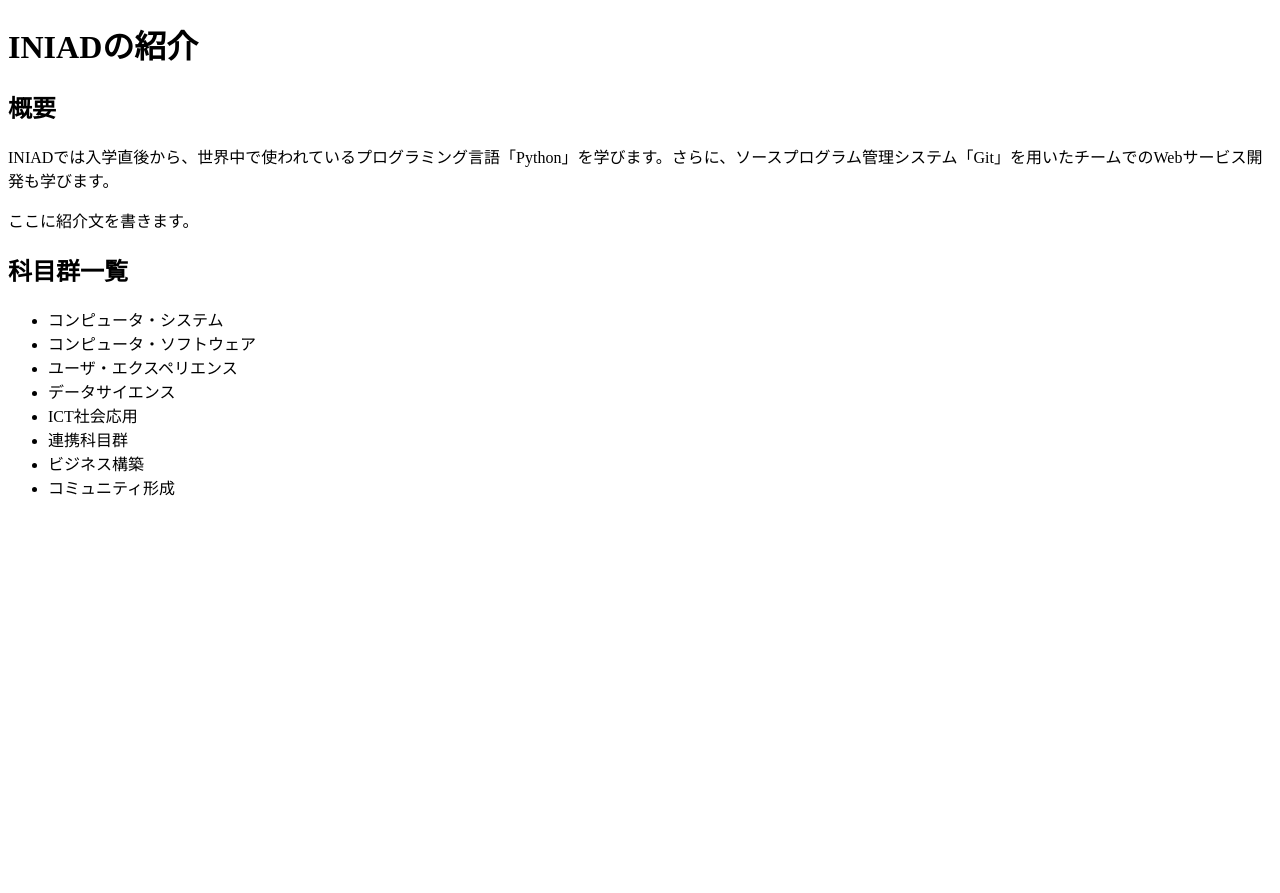
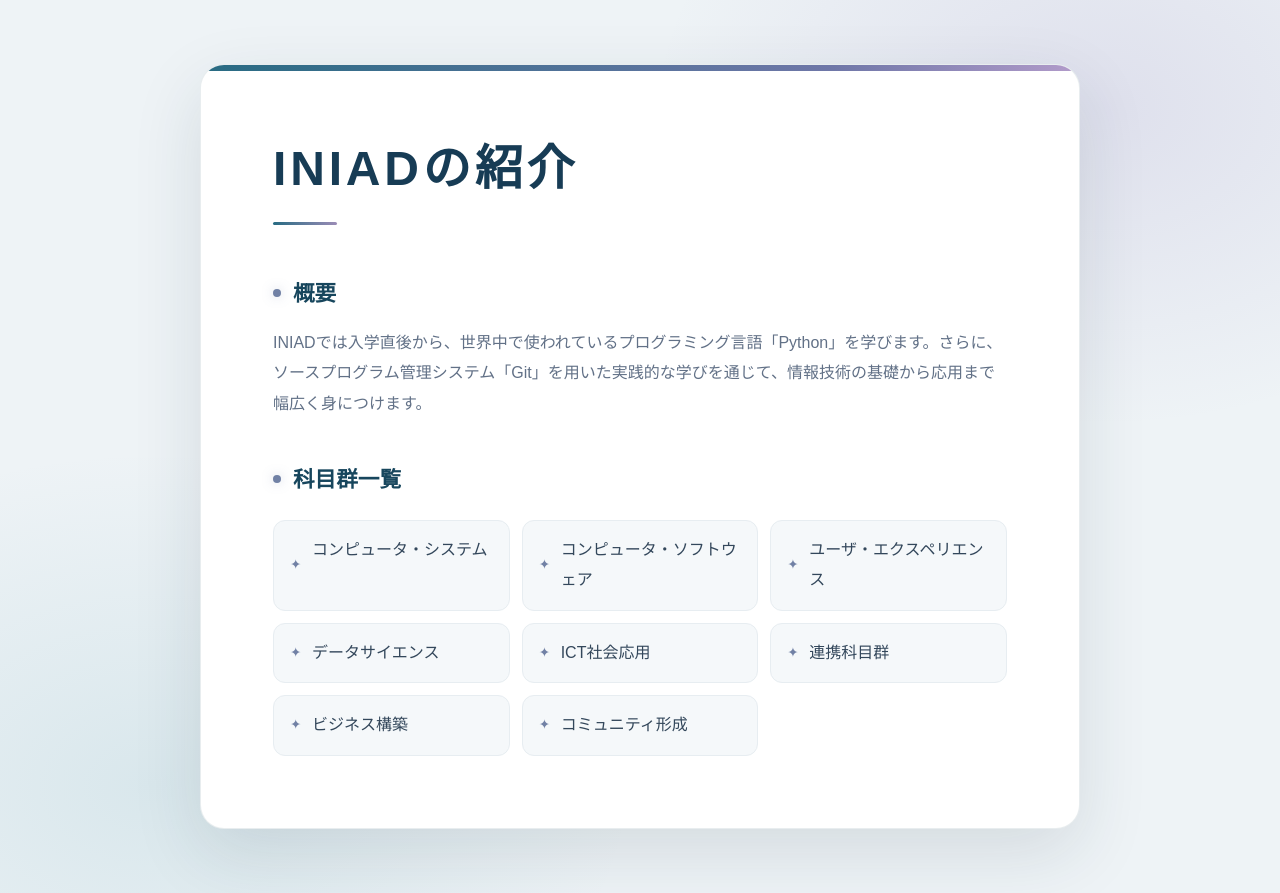
Before and after one commit to s22102501519-alt/iniad-intro, a plain HTML site: page index.html in a window 1280 px wide. Before the commit the page ends 800 px from the top, so only its background shows below. Drawn offline with Linux system fonts and the light colour scheme.

Commit message:
Style INIAD introduction page with subtle mystery

```diff
--- a/index.html
+++ b/index.html
@@ -1,14 +1,153 @@
 <!DOCTYPE html>
 <html lang="ja">
   <head>
+    <meta charset="utf-8">
+    <meta name="viewport" content="width=device-width, initial-scale=1">
+    <meta name="theme-color" content="#101a2b">
     <title>INIADの紹介</title>
-    <meta charset="utf-8">
+    <style>
+      :root {
+        color-scheme: light;
+        --ink: #1d2b3d;
+        --muted: #627187;
+        --accent: #286b83;
+        --accent-dark: #17465d;
+        --paper: #fff;
+      }
+
+      * { box-sizing: border-box; }
+
+      body {
+        min-height: 100vh;
+        margin: 0;
+        padding: 64px 24px;
+        color: var(--ink);
+        font-family: "Noto Sans JP", "Hiragino Kaku Gothic ProN", Meiryo, sans-serif;
+        line-height: 1.9;
+        background:
+          radial-gradient(ellipse at 86% 12%, rgba(116, 95, 173, .13), transparent 28rem),
+          radial-gradient(ellipse at 12% 88%, rgba(64, 145, 164, .12), transparent 30rem),
+          #eef3f6;
+      }
+
+      main {
+        position: relative;
+        width: min(100%, 880px);
+        margin: 0 auto;
+        padding: clamp(32px, 7vw, 72px);
+        overflow: hidden;
+        background: var(--paper);
+        border: 1px solid rgba(37, 76, 98, .1);
+        border-radius: 24px;
+        box-shadow: 0 24px 70px rgba(24, 48, 69, .12);
+      }
+
+      main::before {
+        position: absolute;
+        top: 0;
+        left: 0;
+        width: 100%;
+        height: 6px;
+        content: "";
+        background: linear-gradient(90deg, #286b83, #6f77a8 72%, #b29bca);
+      }
+
+      h1 {
+        margin: 0 0 48px;
+        color: #173c55;
+        font-size: clamp(2rem, 5vw, 3rem);
+        letter-spacing: .08em;
+        line-height: 1.35;
+      }
+
+      h1::after {
+        display: block;
+        width: 64px;
+        height: 3px;
+        margin-top: 20px;
+        content: "";
+        background: linear-gradient(90deg, var(--accent), #9b8cb6);
+        border-radius: 99px;
+      }
+
+      h2 {
+        display: flex;
+        align-items: center;
+        gap: 12px;
+        margin: 40px 0 14px;
+        color: var(--accent-dark);
+        font-size: 1.35rem;
+      }
+
+      h2::before {
+        width: 8px;
+        height: 8px;
+        content: "";
+        background: #7181a5;
+        border-radius: 50%;
+        box-shadow: 0 0 12px rgba(113, 129, 165, .35);
+      }
+
+      p { margin: 0; color: var(--muted); }
+
+      ul {
+        display: grid;
+        grid-template-columns: repeat(auto-fit, minmax(min(100%, 220px), 1fr));
+        gap: 12px;
+        margin: 20px 0 0;
+        padding: 0;
+        list-style: none;
+      }
+
+      li {
+        position: relative;
+        padding: 14px 16px 14px 38px;
+        color: #33475b;
+        background: #f5f8fa;
+        border: 1px solid #e7edf1;
+        border-radius: 12px;
+        transition: transform .2s ease, border-color .2s ease, background .2s ease;
+      }
+
+      li::before {
+        position: absolute;
+        top: 50%;
+        left: 16px;
+        color: #7181a5;
+        content: "✦";
+        font-size: .85rem;
+        transform: translateY(-50%);
+      }
+
+      li:hover {
+        background: #f1f5f8;
+        border-color: #cbd9e1;
+        transform: translateY(-2px);
+      }
+
+      @media (max-width: 600px) {
+        body { padding: 24px 14px; }
+        main { border-radius: 18px; }
+        h1 { margin-bottom: 36px; }
+      }
+
+      @media (prefers-reduced-motion: reduce) {
+        *, *::before, *::after {
+          scroll-behavior: auto !important;
+          transition-duration: .01ms !important;
+        }
+      }
+    </style>
   </head>
   <body>
+    <main>
       <h1>INIADの紹介</h1>
-       <h2>概要</h2>
-    <p>INIADでは入学直後から、世界中で使われているプログラミング言語「Python」を学びます。さらに、ソースプログラム管理システム「Git」を用いたチームでのWebサービス開発も学びます。</p> <p>ここに紹介文を書きます。</p>
-     <h2>科目群一覧</h2>
+      <section aria-labelledby="overview-heading">
+        <h2 id="overview-heading">概要</h2>
+        <p>INIADでは入学直後から、世界中で使われているプログラミング言語「Python」を学びます。さらに、ソースプログラム管理システム「Git」を用いた実践的な学びを通じて、情報技術の基礎から応用まで幅広く身につけます。</p>
+      </section>
+      <section aria-labelledby="subjects-heading">
+        <h2 id="subjects-heading">科目群一覧</h2>
         <ul>
           <li>コンピュータ・システム</li>
           <li>コンピュータ・ソフトウェア</li>
@@ -19,5 +158,7 @@
           <li>ビジネス構築</li>
           <li>コミュニティ形成</li>
         </ul>
+      </section>
+    </main>
   </body>
 </html>
```
Lines whose indentation alone changed are shown as unchanged.
